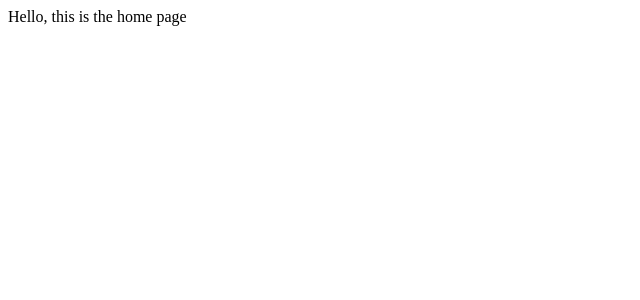
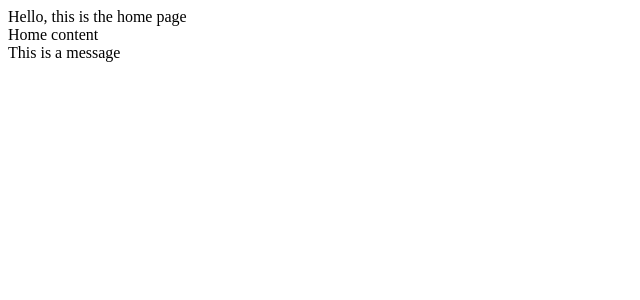
Before and after one commit to zanemds/go-pack-go-vue, a Vue app: page /home in a window 1280 px wide. Shown: the top 300 px of the page, without its empty margins (0-640 px from the left). Built offline with nearby package versions, Linux system fonts and the light colour scheme; the HTML template or start-up script is replaced by a standard one.

Commit message:
local component registrations

```diff
--- a/src/components/home.vue
+++ /dev/null
@@ -1,8 +0,0 @@
-<script>
-</script>
-
-<template>
-    <div>Hello, this is the home page</div>
-</template>
-
-<style scoped></style>
--- /dev/null
+++ b/src/components/home/home-content.vue
@@ -0,0 +1,24 @@
+<script lang="ts">
+import { defineComponent } from 'vue';
+
+export default defineComponent({
+    name: 'HomeContent',
+    props: {
+        msg: {
+            type: String,
+            required: true
+        }
+    }
+
+});
+</script>
+
+<template>
+    <div>Home content</div>
+    <div>{{ msg }}</div>
+</template>
+
+
+
+
+<style scoped></style>
--- /dev/null
+++ b/src/components/home/home.vue
@@ -0,0 +1,15 @@
+<script>
+import HomeContent from './home-content.vue';
+export default {
+    components: {
+        HomeContent
+    }
+};
+</script>
+
+<template>
+  <div>Hello, this is the home page</div>
+  <HomeContent msg="This is a message"/>
+</template>
+
+<style scoped></style>
--- a/src/components/setup-guide.vue
+++ b/src/components/setup-guide.vue
@@ -1,4 +1,4 @@
-<script>
+<script lang="ts">
 export default {
     data() {
         return {
--- a/src/main.ts
+++ b/src/main.ts
@@ -2,7 +2,7 @@ import { createApp } from "vue";
 import App from "./App.vue";
 import SetupGuide from "./components/setup-guide.vue";
 import { createRouter, createWebHistory } from "vue-router";
-import Home from "./components/home.vue";
+import Home from "./components/home/home.vue";
 
 const app = createApp(App);
 
```
